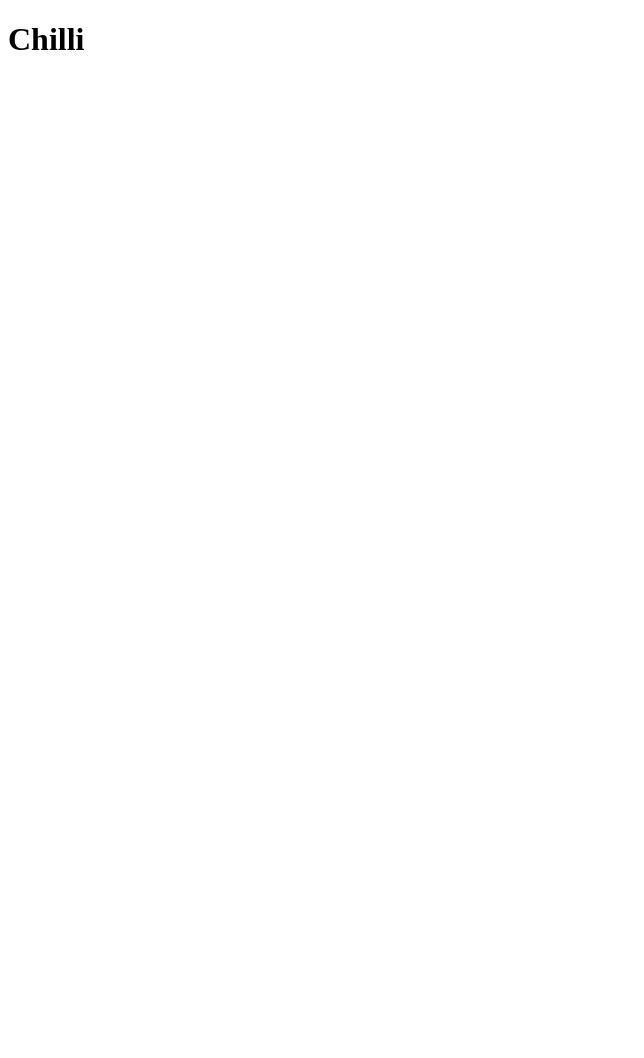
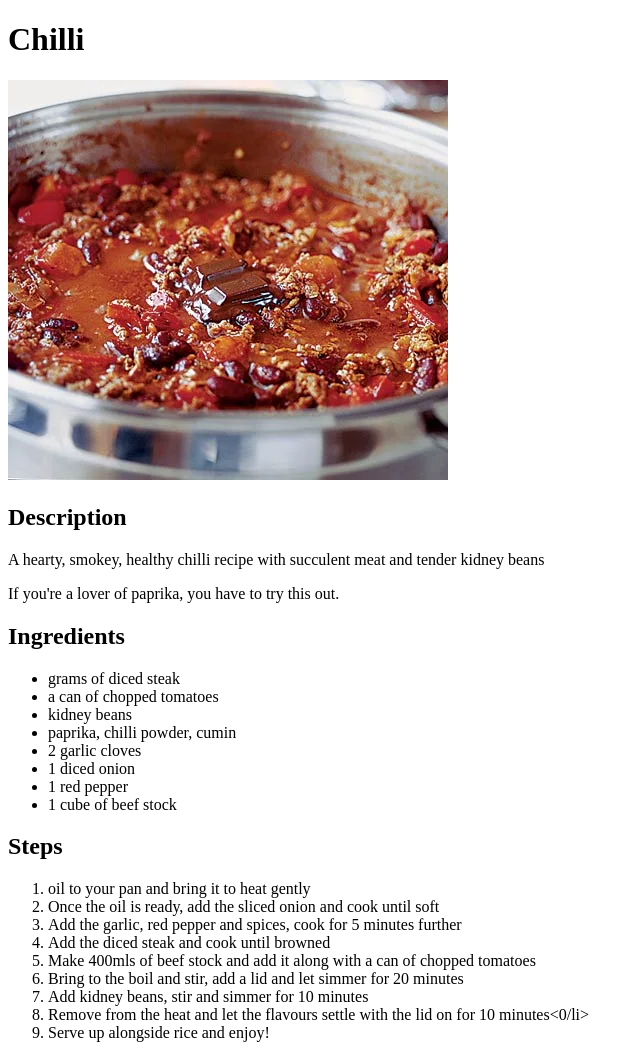
Before and after one commit to lambdaphon/odin-recipes, a plain HTML site: page recipes/chilli.html in a window 1280 px wide. Shown: the whole page, without its empty margins (0-644 px from the left). Before the commit the page ends 800 px from the top, so only its background shows below. Drawn offline with Linux system fonts and the light colour scheme.

Commit message:
Add recipe page content

```diff
--- a/recipes/chilli.html
+++ b/recipes/chilli.html
@@ -8,5 +8,33 @@
 </head>
 <body>
     <h1>Chilli</h1>
+    <a><img src="recipe-image-legacy-id-1001451_6-c8d72b8.webp" alt="Chilli"></a>
+    <h2>Description</h2>
+    <p>A hearty, smokey, healthy chilli recipe with succulent meat and tender kidney beans</p>
+    <p>If you're a lover of paprika, you have to try this out.</p>
+    <h2>Ingredients</h2>
+    <ul>
+        <li>grams of diced steak</li>
+        <li>a can of chopped tomatoes</li>
+        <li>kidney beans</li>
+        <li>paprika, chilli powder, cumin</li>
+        <li>2 garlic cloves</li>
+        <li>1 diced onion</li>
+        <li>1 red pepper</li>
+        <li>1 cube of beef stock</li>
+    </ul>
+
+    <h2>Steps</h2>
+    <ol>
+        <li>oil to your pan and bring it to heat gently</li>
+        <li>Once the oil is ready, add the sliced onion and cook until soft</li>
+        <li>Add the garlic, red pepper and spices, cook for 5 minutes further</li>
+        <li>Add the diced steak and cook until browned</li>
+        <li>Make 400mls of beef stock and add it along with a can of chopped tomatoes</li>
+        <li>Bring to the boil and stir, add a lid and let simmer for 20 minutes</li>
+        <li> Add kidney beans, stir and simmer for 10 minutes</li>
+        <li>Remove from the heat and let the flavours settle with the lid on for 10 minutes<0/li>
+        <li>Serve up alongside rice and enjoy!</li>
+    </ol>
 </body>
 </html>
```
Also changed, not shown: index.html (+1 -0 lines), recipes/recipe-image-legacy-id-1001451_6-c8d72b8.webp (added).
